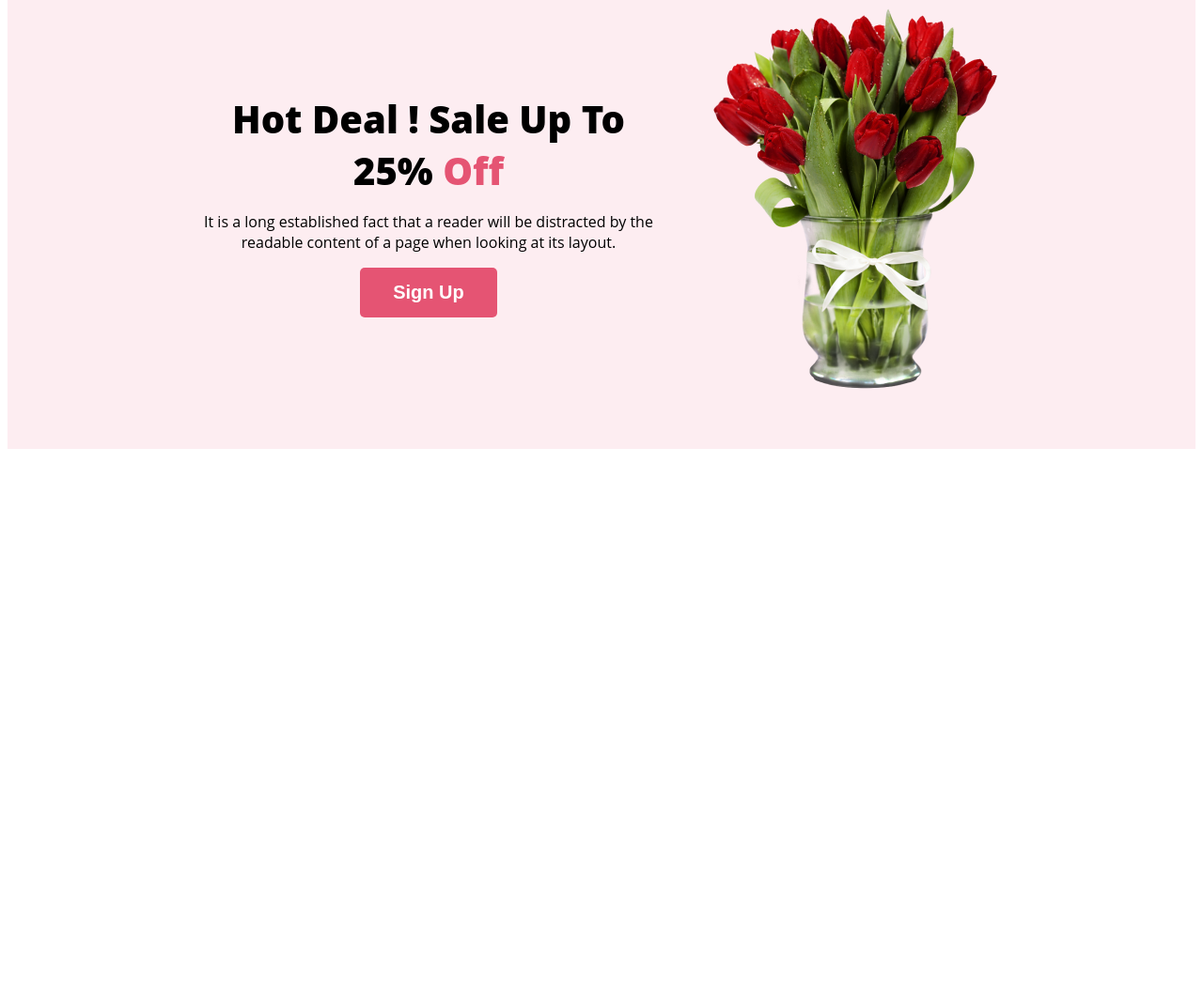
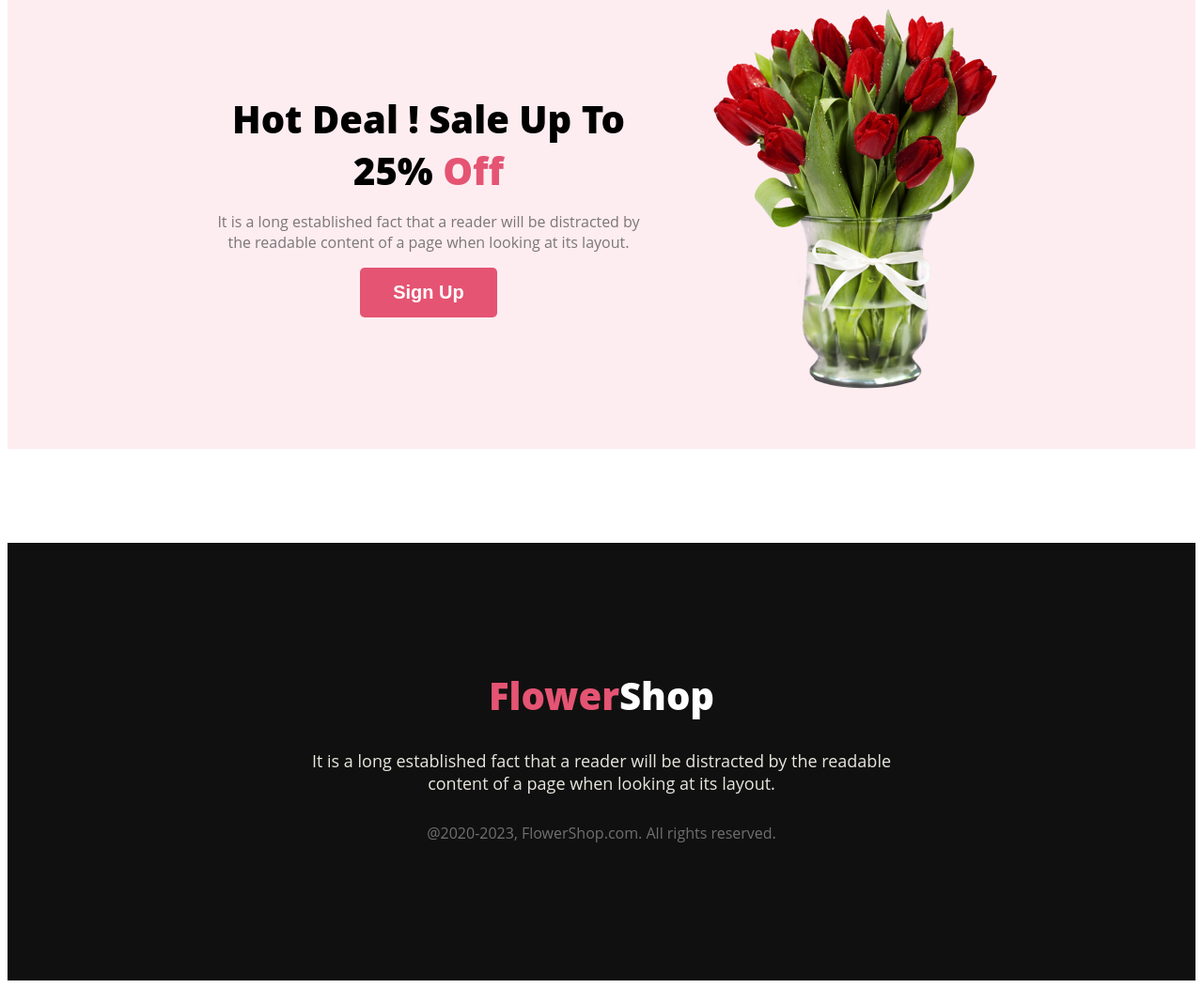
Before and after one commit to amziad/B8A1-flower-shop, a plain HTML site: page index.html in a window 1280 px wide. Shown: the part 945-1997 px from the top of the page at 94% size. Before the commit the page ends 1523 px from the top, so only its background shows below. Drawn offline with Linux system fonts and the light colour scheme.

Commit message:
addaded footer section

```diff
--- a/index.html
+++ b/index.html
@@ -15,7 +15,7 @@
         <div class="banner">
             <div class="banner-content">
                 <h1 class="banner-title">Let's make <br> beautiful flowers <br> a part of your life.</h1>
-                <p class="banner-description">It is a long established fact that a reader will be distracted by the readable content of a page when looking at its layout. The point of using Lorem Ipsum is that it has a more-or-less normal distribution of letters.</p>
+                <p class="item-description">It is a long established fact that a reader will be distracted by the readable content of a page when looking at its layout. The point of using Lorem Ipsum is that it has a more-or-less normal distribution of letters.</p>
                 <button class="btn-primary">Shop Now</button>
 
             </div>
@@ -30,8 +30,8 @@
                 <!-- .sale-column*2>h3.sale-column-title -->
                 <div class="sale-column">
                     <div class="sale-item">
-                        <h2 class="sale-item-title">Hot Deal ! Sale Up To 25% <span class="primary-color">Off</span></h2>
-                        <p class="sale-item-description">It is a long established fact that a reader will be distracted by the readable content of a page when looking at its layout.
+                        <h2 class="item-title">Hot Deal ! Sale Up To 25% <span class="primary-color">Off</span></h2>
+                        <p class="item-description">It is a long established fact that a reader will be distracted by <br> the readable content of a page when looking at its layout.
                         </p>
                     </div>
                     <div class="download-cv">
@@ -49,5 +49,16 @@
         </section>
     </main>
 
+
+
+    <!--Footer-->
+    <footer>
+        <div class="footer-column">
+            <h2 class="item-title"><span class="primary-color">Flower</span><span style="color: white;">Shop</span></h2>
+            <h5 class="footer-item-heading">It is a long established fact that a reader will be distracted by the readable <br> content of a page when looking at its layout.</h5>
+            <p class="footer-item-description">@2020-2023, FlowerShop.com. All rights reserved.</p>
+        </div>
+    </footer>
+
 </body>
 </html>
--- a/styles/style.css
+++ b/styles/style.css
@@ -43,7 +43,7 @@ body {
 }
 
 
-.banner-description {
+.item-description {
     color: #27272799;
     font-size: 16px;
 }
@@ -76,13 +76,32 @@ body {
     padding: 50px 200px;
 }
 
-.sale-column {
 
-}
 
-.sale-item-title{
+.item-title{
     font-size: 40px;
     font-weight: 800;
     margin-top: 5px;
     margin-bottom: 16px;
 }
+
+
+/* Footer */
+
+.footer-column {
+    padding: 130px;
+    background-color: #111010;
+    text-align: center;
+
+}
+
+.footer-item-description {
+    color: #ffffff66;
+    font-size: 16px;
+}
+
+.footer-item-heading{
+    color: #fffff6e6;
+    font-size: 18px;
+    font-weight: 400;
+}
```
